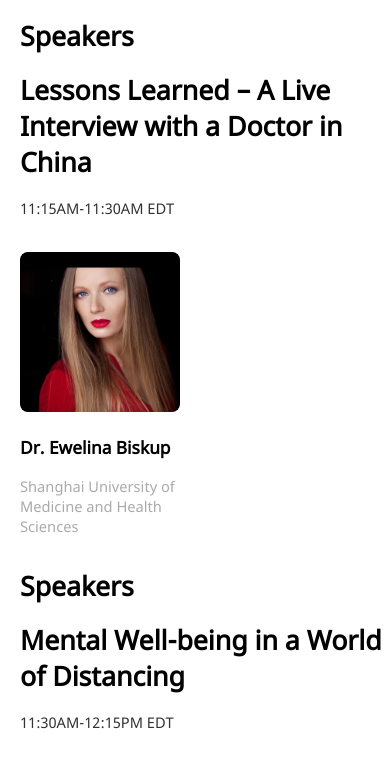
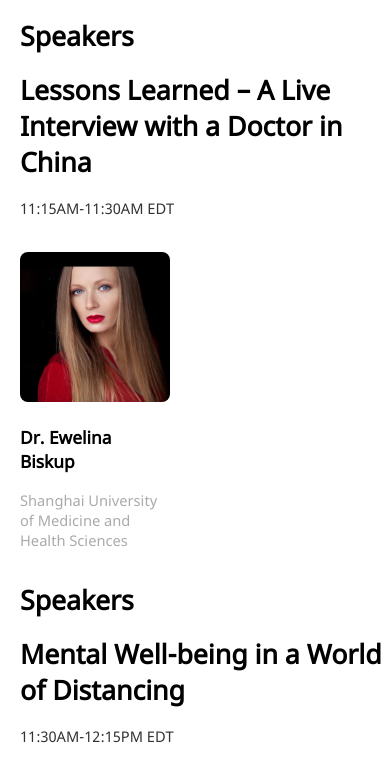
Before and after one commit to rongutman2020/festihealth2020.github.io, a plain HTML site: page people.html in a window 390 px wide. Shown: the top 764 px of the page. Drawn offline with Linux system fonts and the light colour scheme.

Commit message:
Reduce size of mobile

```diff
--- a/assets/css/people.css
+++ b/assets/css/people.css
@@ -70,15 +70,15 @@
 	}*/
 	.speaker_cell {
 		float: left;
-		width: 160px;
+		width: 150px;
 		margin-top: 20px;
 		margin-left: 20px;
 		margin-right: 20px;
 	}
 
 	.speaker_image {
-		width: 160px;
-		height: 160px;
+		width: 150px;
+		height: 150px;
 		border-radius: 8px;
 		object-fit: cover;
 	}
```
